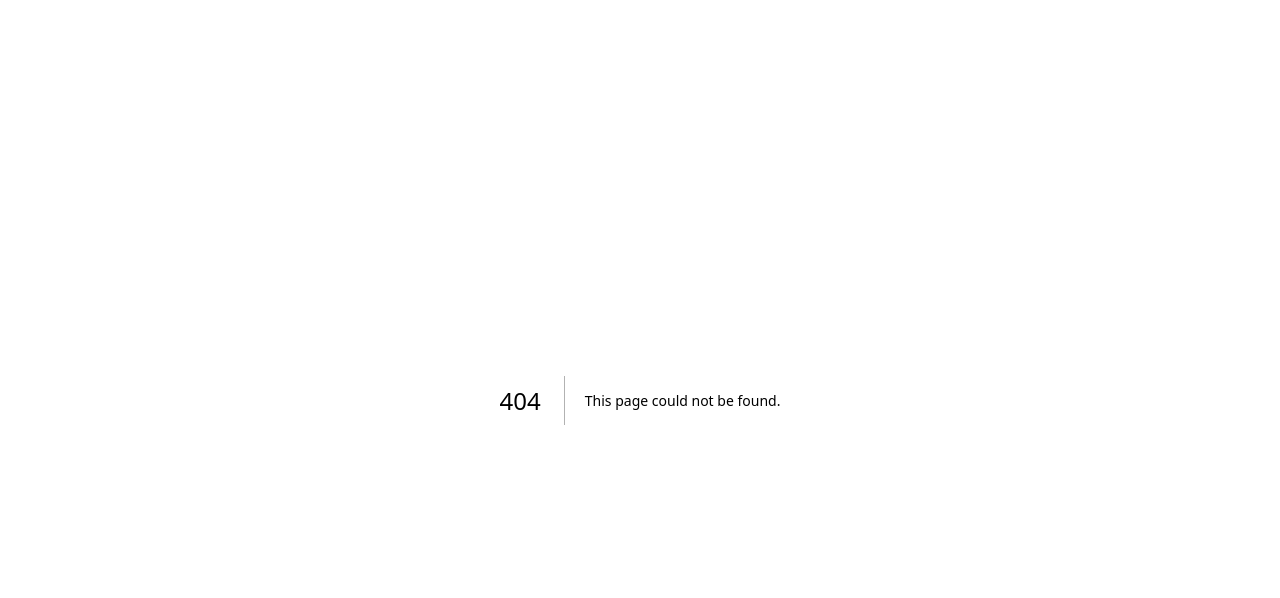
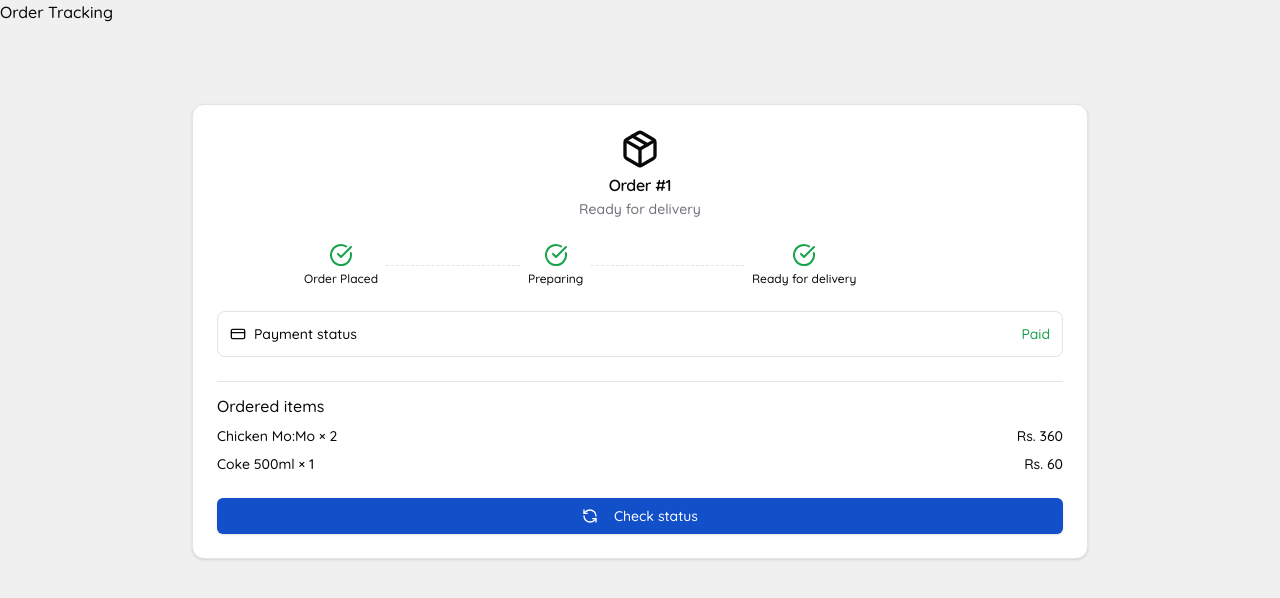
Before and after one commit to thesuman74/eatly, a Next.js app: page /1/tracking/1 in a window 1280 px wide. Before the commit this address had no page. Shown: the top 598 px of the page. Built offline with nearby package versions, Linux system fonts and the light colour scheme.

Commit message:
Order tracking page

```diff
--- /dev/null
+++ b/src/app/(public)/[restaurantId]/tracking/[orderId]/page.tsx
@@ -0,0 +1,13 @@
+import React from "react";
+import OrderTracking from "../../../tracking/_components/OrderTracking";
+
+const page = () => {
+  return (
+    <div>
+      <h1>Order Tracking</h1>
+      <OrderTracking />
+    </div>
+  );
+};
+
+export default page;
--- /dev/null
+++ b/src/app/(public)/[restaurantId]/tracking/page.tsx
@@ -0,0 +1,12 @@
+import React from "react";
+import OrderTracking from "../../tracking/_components/OrderTracking";
+
+const page = () => {
+  return (
+    <div>
+      <OrderTracking />
+    </div>
+  );
+};
+
+export default page;
--- /dev/null
+++ b/src/app/(public)/tracking/[orderId]/page.tsx
@@ -0,0 +1,12 @@
+import React from "react";
+import OrderTracking from "../../tracking/_components/OrderTracking";
+
+const page = () => {
+  return (
+    <div>
+      <OrderTracking />
+    </div>
+  );
+};
+
+export default page;
--- /dev/null
+++ b/src/app/(public)/tracking/_components/OrderTracking.tsx
@@ -0,0 +1,114 @@
+"use client";
+
+import { useEffect, useState } from "react";
+import { Card, CardContent, CardHeader, CardTitle } from "@/components/ui/card";
+import { Button } from "@/components/ui/button";
+import {
+  CheckCircle,
+  Clock,
+  Package,
+  RefreshCcw,
+  CreditCard,
+} from "lucide-react";
+
+const MOCK_ITEMS = [
+  { id: 1, name: "Chicken Mo:Mo", qty: 2, price: 180 },
+  { id: 2, name: "Coke 500ml", qty: 1, price: 60 },
+];
+
+const ORDER_STATUSES = ["Order Placed", "Preparing", "Ready for delivery"];
+
+export default function OrderTracking() {
+  const [cooldown, setCooldown] = useState(0);
+  const [statusIndex, setStatusIndex] = useState(2); // mock: Ready for delivery
+  const paymentStatus: "paid" | "unpaid" = "paid"; // mock
+
+  useEffect(() => {
+    if (cooldown <= 0) return;
+    const timer = setInterval(() => setCooldown((c) => c - 1), 1000);
+    return () => clearInterval(timer);
+  }, [cooldown]);
+
+  const handleCheckStatus = () => {
+    setCooldown(30);
+    // later: refetch order status from API
+  };
+
+  return (
+    <div className="max-w-4xl mx-auto mt-20 space-y-4 items-center">
+      <Card>
+        <CardHeader className="text-center">
+          <CardTitle className="flex flex-col items-center gap-2">
+            <Package className="h-10 w-10" />
+            <span>Order #1</span>
+          </CardTitle>
+          <p className="text-sm text-muted-foreground">
+            {ORDER_STATUSES[statusIndex]}
+          </p>
+        </CardHeader>
+
+        <CardContent className="space-y-6 ">
+          {/* Order Progress */}
+          <div className="flex items-center mx-auto max-w-2xl">
+            {ORDER_STATUSES.map((status, i) => (
+              <div key={status} className="flex flex-1 items-center">
+                <div className="flex flex-col items-center text-xs">
+                  {i <= statusIndex ? (
+                    <CheckCircle className="text-green-600" />
+                  ) : (
+                    <Clock className="text-muted-foreground" />
+                  )}
+                  <span className="mt-1 text-center">{status}</span>
+                </div>
+
+                {i < ORDER_STATUSES.length - 1 && (
+                  <div className="flex-1 border-t border-dashed mx-2" />
+                )}
+              </div>
+            ))}
+          </div>
+
+          {/* Payment Status */}
+          <div className="flex items-center justify-between rounded-lg border p-3 text-sm">
+            <div className="flex items-center gap-2">
+              <CreditCard className="h-4 w-4" />
+              <span>Payment status</span>
+            </div>
+            <span
+              className={
+                paymentStatus === "paid"
+                  ? "text-green-600 font-medium"
+                  : "text-orange-500 font-medium"
+              }
+            >
+              {paymentStatus === "paid" ? "Paid" : "Unpaid"}
+            </span>
+          </div>
+
+          {/* Items */}
+          <div className="border-t pt-3 space-y-2">
+            <h4 className="font-medium">Ordered items</h4>
+            {MOCK_ITEMS.map((item) => (
+              <div key={item.id} className="flex justify-between text-sm">
+                <span>
+                  {item.name} × {item.qty}
+                </span>
+                <span>Rs. {item.price * item.qty}</span>
+              </div>
+            ))}
+          </div>
+
+          {/* Actions */}
+          <Button
+            className="w-full"
+            onClick={handleCheckStatus}
+            disabled={cooldown > 0}
+          >
+            <RefreshCcw className="mr-2 h-4 w-4" />
+            {cooldown > 0 ? `Check again in ${cooldown}s` : "Check status"}
+          </Button>
+        </CardContent>
+      </Card>
+    </div>
+  );
+}
--- a/src/components/dialogs/OnSiteDialog.tsx
+++ b/src/components/dialogs/OnSiteDialog.tsx
@@ -23,6 +23,7 @@ import { useEffect, useState } from "react";
 import { ORDER_TYPES, OrderType } from "@/lib/types/order-types";
 import { userOrderPayload } from "@/utils/userOrderPayload";
 import { toast } from "react-toastify";
+import { redirect } from "next/navigation";
 
 export type userOrderPayload = {
   restaurant_id: string;
@@ -43,12 +44,25 @@ export type userOrderPayload = {
 };
 
 export function OnsiteDialog({ order_type }: { order_type: OrderType }) {
-  const { cartItems, total, customer, payment, setCustomer, setPayment } =
-    useCartStore();
+  const {
+    cartItems,
+    total,
+    customer,
+    payment,
+    clearCart,
+    setCustomer,
+    setPayment,
+  } = useCartStore();
 
   const { setOrderType } = useCartStore();
 
+  const restaurantId = useCartStore((state) => state.restaurant_id);
+
   const handlePlaceOrder = async () => {
+    if (!cartItems.length) {
+      return toast.error("Your cart is empty");
+    }
+
     if (!payment?.method) {
       return toast.error("Please select a payment method");
     }
@@ -81,11 +95,13 @@ export function OnsiteDialog({ order_type }: { order_type: OrderType }) {
       const data = await res.json();
 
       // 6️⃣ Success handling
+      toast.success("Order created successfully");
       console.log("Order created:", data);
 
       // Optional:
-      // clearCart();
+      clearCart();
       // redirect to success page
+      redirect(`${window.location.origin}`);
     } catch (error) {
       console.error("Place order error:", error);
       // show toast / UI feedback
```
